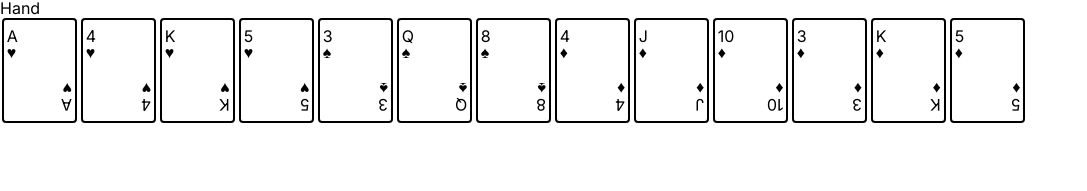
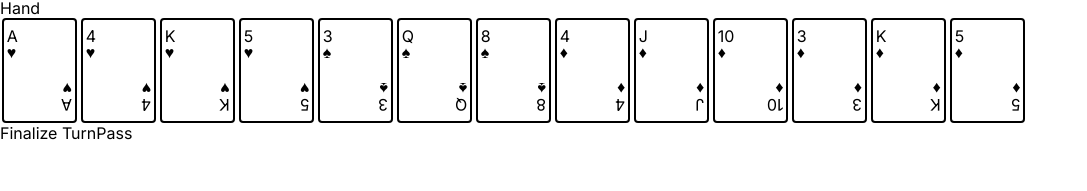
Before and after one commit to jduong09/thirteen, a Next.js app: page / in a window 1280 px wide. Shown: the top 191 px of the page, without its empty margins (0-1087 px from the left). Built offline with nearby package versions, Linux system fonts and the light colour scheme.

Commit message:
added finalize turn function.

```diff
--- a/components/gameComponents/hand.js
+++ b/components/gameComponents/hand.js
@@ -1,10 +1,10 @@
-import { useRef, useEffect, useState } from 'react';
+import {  useState } from 'react';
 import styles from "@/app/page.module.css";
 import { convertedHand } from '@/components/utilities/card';
 
 // Prop
 // Need to check if allowed to shed a card or not.
-export const Hand = () => {
+export const Hand = (takeTurn) => {
   const [hand, setHand] = useState(convertedHand);
   const [combo, setCombo] = useState([]);
 
@@ -40,8 +40,16 @@ export const Hand = () => {
           </div>
         </div>
       </li>
-    )
+    );
   });
 
-  return <ul className={styles.hand}>{listOfCards}</ul>;
+  return (
+    <div>
+      <ul className={styles.hand}>{listOfCards}</ul>
+      <div>
+        <button>Finalize Turn</button>
+        <button>Pass</button>
+      </div>
+    </div>
+  );
 }
```
